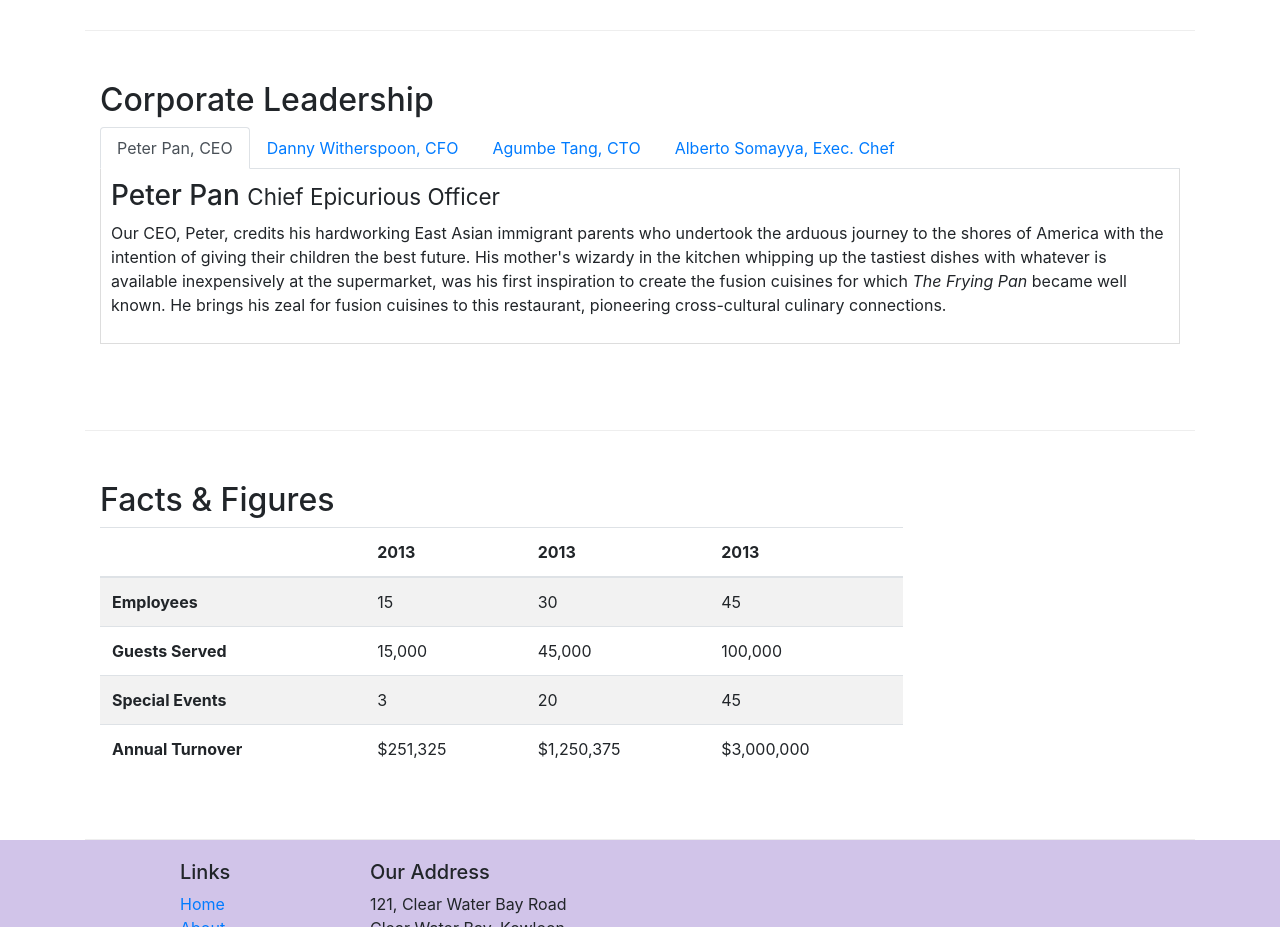
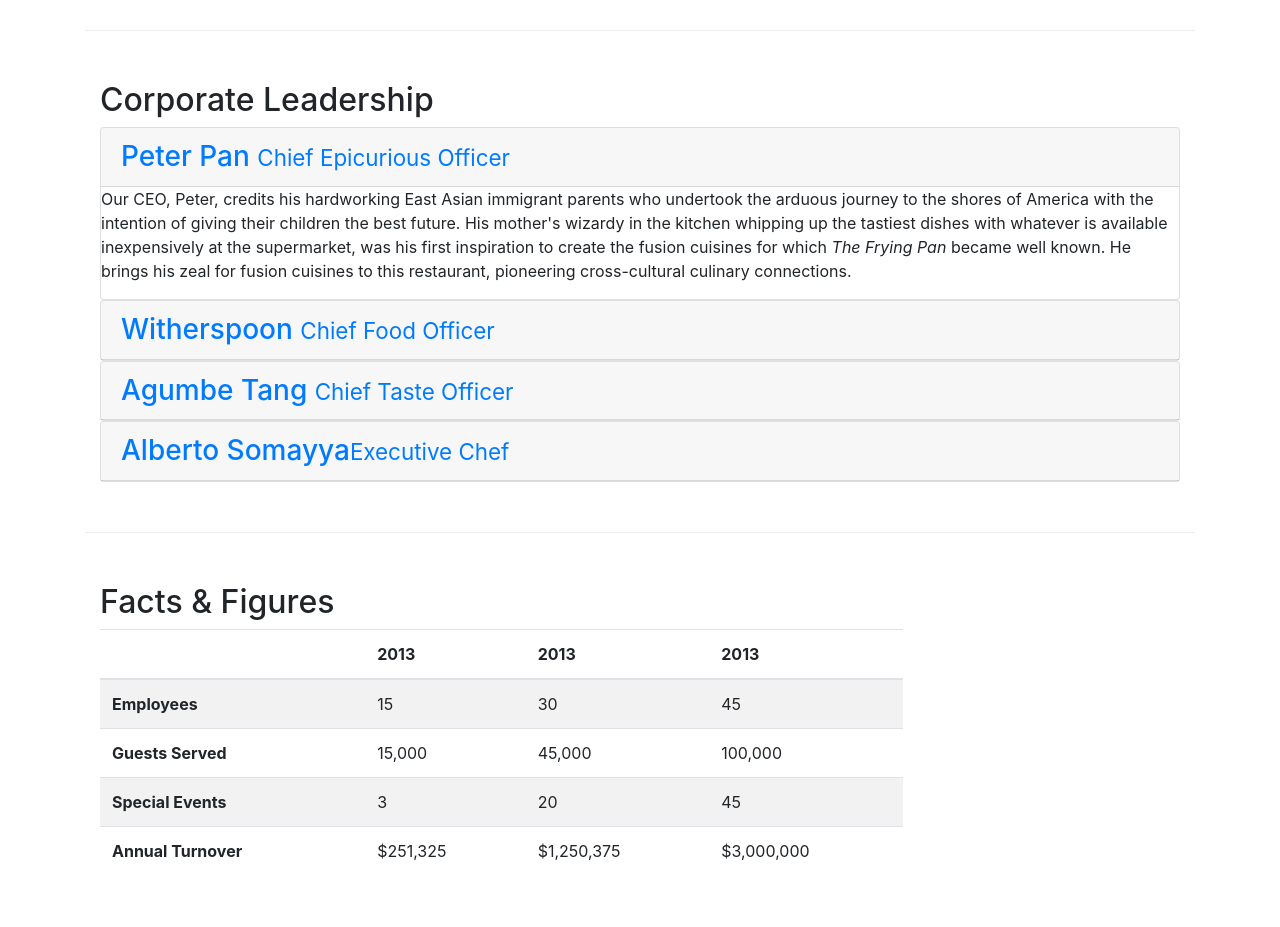
Before and after one commit to bhaumikbcg/conFusion, a website: page aboutus.html in a window 1280 px wide. Shown: the part 880-1807 px from the top of the page. Drawn offline with nearby package versions, Linux system fonts and the light colour scheme.

Commit message:
Accordian

```diff
--- a/aboutus.html
+++ b/aboutus.html
@@ -96,40 +96,51 @@
         <div class="row row-content">
             <div class="col">
                 <h2>Corporate Leadership</h2>
-                <ul class="nav nav-tabs" role="tablist">
-                    <li class="nav-item">
-                        <a class="nav-link active" href="#peter" role="tab" data-toggle="tab">Peter Pan, CEO</a>
-                    </li>
-                    <li class="nav-item">
-                        <a class="nav-link" href="#danny" role="tab" data-toggle="tab">Danny Witherspoon, CFO</a>
-                    </li>
-                    <li class="nav-item">
-                        <a class="nav-link" href="#agumbe" role="tab" data-toggle="tab">Agumbe Tang, CTO</a>
-                    </li>
-                    <li class="nav-item">
-                        <a href="#alberto" class="nav-link" role="tab" data-toggle="tab">Alberto Somayya, Exec. Chef</a>
-                    </li>
-                </ul>
 
-                <div class="tab-content">
-                    <div class="tab-pane fade show active" role="tabpanel" id="peter">
-                        <h3>Peter Pan <small>Chief Epicurious Officer</small></h3>
+                <div id="accordian" role="tablist">
+                    <div class="card">
+                        <div class="card-header" role="tab" id="peterhead">
+                            <h3 class="mb-0">
+                                <a data-toggle="collpase" data-parent="#accordian" href="#peter">Peter Pan <small>Chief Epicurious Officer</small></a>
+                            </h3>
+                        </div>
+                        <div class="collapse show" role="tabpanel" id="peter">
+                            <div class="card-block">
                                 <p class="hidden-xs-down">Our CEO, Peter, credits his hardworking East Asian immigrant parents who undertook the arduous journey to the shores of America with the intention of giving their children the best future. His mother's wizardy in the kitchen whipping up the tastiest dishes with whatever is available inexpensively at the supermarket, was his first inspiration to create the fusion cuisines for which <em>The Frying Pan</em> became well known. He brings his zeal for fusion cuisines to this restaurant, pioneering cross-cultural culinary connections.</p>
                             </div>
-
-                    <div class="tab-pane fade" role="tabpanel" id="danny">
-                        <h3>Dhanasekaran Witherspoon <small>Chief Food Officer</small></h3>
+                        </div>
+                    </div>
+                    <div class="card">
+                        <div class="card-header" role="tab" id="dannyhead">
+                            <h3 class="mb-0"><a data-toggle="collapse" data-parent="#accordian" href="#danny" class="collapsed"> Witherspoon <small>Chief Food Officer</small></a></h3>
+                        </div>
+                        <div class="collapse" role="tabpanel" id="danny">
+                            <div class="card-block">
                                 <p class="hidden-xs-down">Our CFO, Danny, as he is affectionately referred to by his colleagues, comes from a long established family tradition in farming and produce. His experiences growing up on a farm in the Australian outback gave him great appreciation for varieties of food sources. As he puts it in his own words, <em>Everything that runs, wins, and everything that stays, pays!</em></p>
                             </div>
+                        </div>
+                    </div>
 
-                    <div class="tab-pane fade" role="tabpanel" id="agumbe">
-                        <h3>Agumbe Tang <small>Chief Taste Officer</small></h3>
+                    <div class="card">
+                        <div class="card-header" role="tab" id="agumbehead">
+                            <h3 class="mb-0"><a data-toggle="collapse" data-parent="#accordian" href="#agumbe" class="collapsed"> Agumbe Tang <small>Chief Taste Officer</small></a></h3>
+                        </div>
+                        <div class="collapse" role="tabpanel" id="agumbe">
+                            <div class="card-block">
                                 <p class="hidden-xs-down">Blessed with the most discerning gustatory sense, Agumbe, our CTO, personally ensures that every dish that we serve meets his exacting tastes. Our chefs dread the tongue lashing that ensues if their dish does not meet his exacting standards. He lives by his motto, <em>You click only if you survive my lick.</em></p>
                             </div>
+                        </div>
+                    </div>
 
-                    <div class="tab-pane fade" role="tabpanel" id="alberto">
-                        <h3>Alberto Somayya <small>Executive Chef</small></h3>
+                    <div class="card">
+                        <div class="card-header" role="tab" id="albertohead">
+                            <h3 class="mb-0"><a data-toggle="collapse" data-parent="#accordian" href="#alberto" class="collapsed"> Alberto Somayya<small>Executive Chef</small></a></h3>
+                        </div>
+                        <div class="collapse" role="tabpanel" id="alberto">
+                            <div class="card-block">
                                 <p class="hidden-xs-down">Award winning three-star Michelin chef with wide International experience having worked closely with whos-who in the culinary world, he specializes in creating mouthwatering Indo-Italian fusion experiences. He says, <em>Put together the cuisines from the two craziest cultures, and you get a winning hit! Amma Mia!</em></p>
+                            </div>
+                        </div>
                     </div>
                 </div>
             </div>
```
Lines whose indentation alone changed are shown as unchanged.
